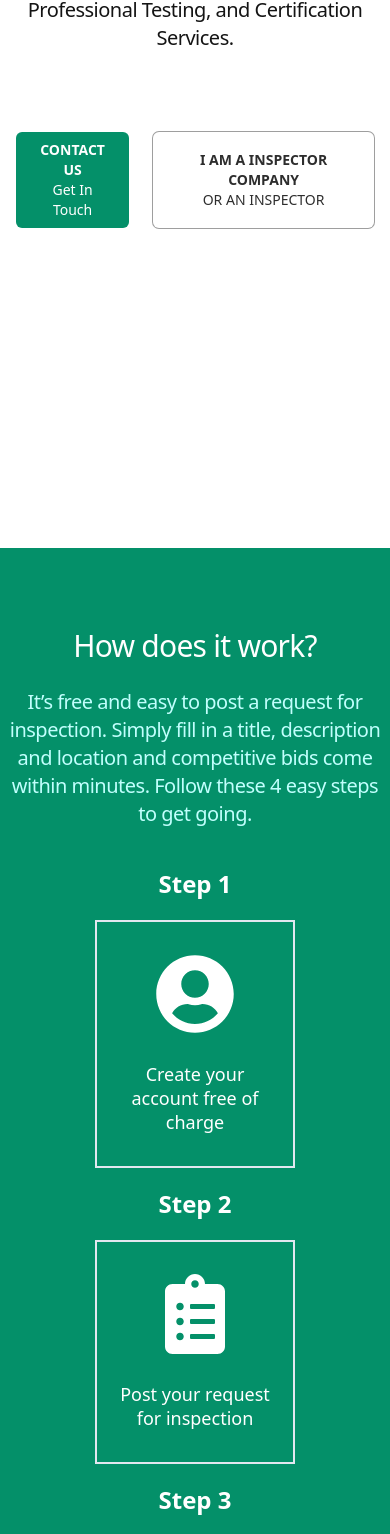
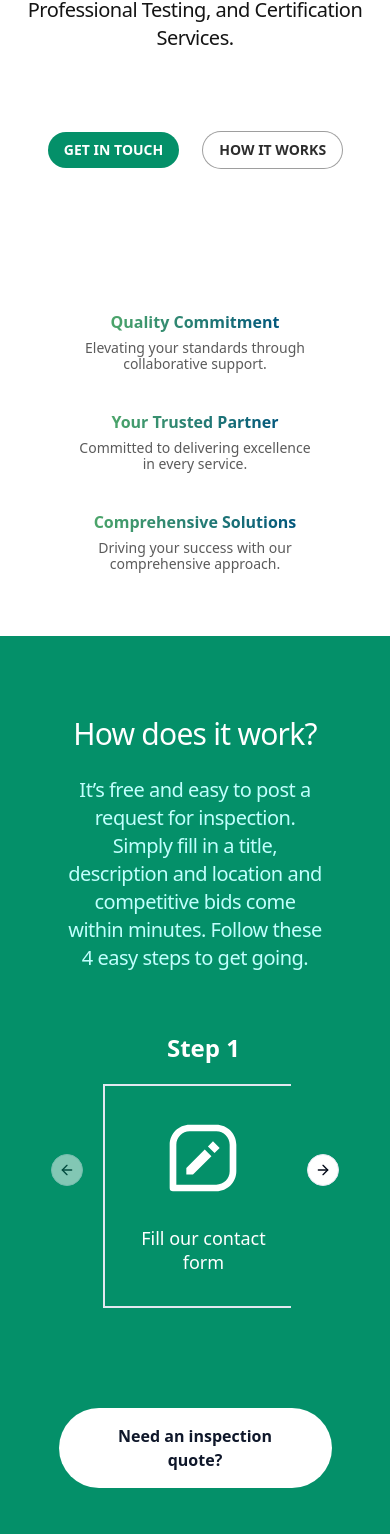
Before and after one commit to shubhamrawat090/solution-edge-website, a React (Vite) app: page / in a window 390 px wide. Shown: the part 412-1946 px from the top of the page. Built offline with nearby package versions, Linux system fonts and the light colour scheme; no server answers.

Commit message:
How does it work carousel, navbar responsive styles, hero cards

```diff
--- a/src/components/AdvantageCard.tsx
+++ b/src/components/AdvantageCard.tsx
@@ -17,7 +17,6 @@ const AdvantageCard = ({ heading, text, icon }: AdvantageCardProps) => {
   ] as React.ComponentType;
 
   if (!SelectedIcon) {
-    console.log(heading, icon);
     return <div>Icon not found</div>; // Handle the case where the icon is not found
   }
 
--- a/src/components/HeroSection.tsx
+++ b/src/components/HeroSection.tsx
@@ -1,12 +1,28 @@
-import { Link, useNavigate } from "react-router-dom";
-import { email } from "../constants/contact-info";
+import { useNavigate } from "react-router-dom";
 import { handleNavigation } from "../services/navigationService";
 
 const HeroSection = () => {
+  const subcardContent = [
+    {
+      id: "heroCard_1",
+      heading: "Quality Commitment",
+      text: "Elevating your standards through collaborative support.",
+    },
+    {
+      id: "heroCard_2",
+      heading: "Your Trusted Partner",
+      text: "Committed to delivering excellence in every service.",
+    },
+    {
+      id: "heroCard_3",
+      heading: "Comprehensive Solutions",
+      text: "Driving your success with our comprehensive approach.",
+    },
+  ];
   const navigate = useNavigate();
   return (
     <main className="min-h-[85vh]">
-      <div className="mx-auto max-w-7xl px-4 sm:px-6 lg:px-8 pb-80 pt-20 text-center lg:pt-32">
+      <div className="mx-auto max-w-7xl px-4 sm:px-6 lg:px-8 pb-16 pt-20 text-center lg:pt-32">
         <h1 className="mx-auto max-w-4xl font-display text-5xl font-medium tracking-tight text-pure-greys-900 sm:text-7xl">
           <span className="relative whitespace-nowrap text-caribbeangreen-400">
             <svg
@@ -25,22 +41,37 @@ const HeroSection = () => {
           Through On-Spot Inspections, Professional Testing, and Certification
           Services.
         </p>
-        <div className="mt-20 flex justify-center gap-x-6">
+        <div className="mt-20 flex items-center justify-center gap-x-6">
           <button
             onClick={() => handleNavigation(navigate, "contact-us")}
-            className="transition-all group inline-flex flex-col items-center justify-center rounded-md py-2 px-4 text-sm focus:outline-none focus-visible:outline-2 focus-visible:outline-offset-2 bg-caribbeangreen-400 text-white hover:bg-caribbeangreen-500"
+            className="transition-all group inline-flex flex-col items-center justify-center rounded-full py-2 px-4 text-sm focus:outline-none focus-visible:outline-2 focus-visible:outline-offset-2 bg-caribbeangreen-400 text-white hover:bg-caribbeangreen-500"
           >
-            <div className="font-semibold">CONTACT US</div>
-            <div className="font-normal">Get In Touch</div>
+            <div className="font-semibold">GET IN TOUCH</div>
           </button>
-          <Link
-            to={`mailto:${email}`}
-            target="_blank"
-            className="transition-all group inline-flex flex-col ring-1 items-center justify-center rounded-md py-2 px-4 text-sm focus:outline-none ring-pure-greys-200 text-pure-greys-700 hover:text-pure-greys-900 hover:ring-pure-greys-600 active:bg-pure-greys-25"
+          <button
+            onClick={() => handleNavigation(navigate, "howDoesItWork")}
+            className="transition-all group inline-flex flex-col ring-1 items-center justify-center rounded-full py-2 px-4 text-sm focus:outline-none ring-pure-greys-200 text-pure-greys-700 hover:text-pure-greys-900 hover:ring-pure-greys-600 active:bg-pure-greys-25"
           >
-            <div className="font-semibold">I AM A INSPECTOR COMPANY</div>
-            <div className="font-normal">OR AN INSPECTOR</div>
-          </Link>
+            <div className="font-semibold">HOW IT WORKS</div>
+          </button>
+        </div>
+
+        <div className="mt-36 lg:mt-38 flex flex-col gap-10 xs:gap-0 xs:flex-row xs:justify-center">
+          {subcardContent.map((item, index) => (
+            <div key={item.id} className="flex justify-center items-center">
+              <div className="flex flex-col justify-center items-center">
+                <h3 className="text-base sm:text-xl lg:text-2xl leading-5 font-bold bg-gradient-to-r from-[#4ca56a] to-[#03587d] bg-clip-text text-transparent">
+                  {item.heading}
+                </h3>
+                <p className="text-sm lg:text-base font-medium text-pure-greys-500 mt-2 leading-4 lg:leading-5 max-w-[30ch] text-center">
+                  {item.text}
+                </p>
+              </div>
+              {index < subcardContent.length - 1 && (
+                <div className="hidden xs:block w-[2px] h-[5rem] lg:h-[4rem] bg-[#56b35a] flex-grow-0 flex-shrink-0 mx-5 sm:mx-8 lg:mx-10"></div>
+              )}
+            </div>
+          ))}
         </div>
       </div>
     </main>
--- a/src/components/HowDoesItWork.tsx
+++ b/src/components/HowDoesItWork.tsx
@@ -1,13 +1,17 @@
-import { Link } from "react-router-dom";
+import { useNavigate } from "react-router-dom";
 import { processSteps, heading, subHeading } from "../constants/howDoesItWork";
 import Step from "./Step";
-import { email } from "../constants/contact-info";
+import { handleNavigation } from "@/services/navigationService";
+import {
+  Carousel,
+  CarouselContent,
+  CarouselItem,
+  CarouselNext,
+  CarouselPrevious,
+} from "@/components/ui/carousel";
 
 const HowDoesItWork = () => {
-  const handleMailTo = (e: React.MouseEvent<HTMLAnchorElement>) => {
-    e.preventDefault();
-    window.open(`mailto:${email}`, "_blank");
-  };
+  const navigate = useNavigate();
 
   return (
     <section
@@ -15,33 +19,43 @@ const HowDoesItWork = () => {
       aria-label="Working process explanation"
       className="relative overflow-hidden bg-caribbeangreen-400 pb-28 pt-20 sm:py-32 min-h-screen"
     >
-      <div className="max-w-2xl mx-auto text-center xl:max-w-[80%]">
-        <h2 className="font-medium text-3xl tracking-tight text-white sm:text-4xl md:text-5xl">
+      <div className="mx-auto text-center max-w-7xl w-[70%] sm:w-[75%]">
+        <h2 className="font-medium text-3xl tracking-tight text-center text-white sm:text-4xl md:text-5xl">
           {heading}
         </h2>
         <p className="max-w-[850px] px-2 mx-auto mt-6 text-xl text-center tracking-tight text-caribbeangreen-5">
           {subHeading}
         </p>
 
-        <div className="max-w-[80%] flex flex-wrap justify-around gap-5 mt-10 mx-auto">
-          {processSteps.map((step) => (
-            <Step
-              key={step.id}
-              title={step.title}
-              icon={step.icon}
-              text={step.text}
-            />
-          ))}
+        <div className="w-full flex flex-wrap justify-around gap-5 mt-10 mx-auto">
+          <Carousel
+            opts={{
+              align: "start",
+            }}
+            className="w-[70%] sm:w-[80%] md:w-[90%] lg:w-[95%] xl:w-full mx-auto"
+          >
+            <CarouselContent>
+              {processSteps.map((step) => (
+                <CarouselItem
+                  key={step.id}
+                  className="md:basis-1/3 lg:basis-1/4 p-5 mx-auto min-w-[15rem]"
+                >
+                  <Step title={step.title} icon={step.icon} text={step.text} />
+                </CarouselItem>
+              ))}
+            </CarouselContent>
+            <CarouselPrevious className="mr-2" />
+            <CarouselNext />
+          </Carousel>
         </div>
 
-        <div>
-          <Link
-            to="#"
+        <div className="flex justify-center">
+          <button
             className="group cursor-pointer inline-flex items-center justify-center rounded-full py-4 px-8 text-md font-semibold focus:outline-none focus-visible:outline-2 focus-visible:outline-offset-2 bg-white text-slate-900 hover:bg-caribbeangreen-5 active:bg-caribbeangreen-25 active:text-slate-600 focus-visible:outline-white mt-20"
-            onClick={handleMailTo}
+            onClick={() => handleNavigation(navigate, "contact-us")}
           >
-            Need and inspection quote?
-          </Link>
+            Need an inspection quote?
+          </button>
         </div>
       </div>
     </section>
--- a/src/components/Step.tsx
+++ b/src/components/Step.tsx
@@ -1,9 +1,4 @@
-import { FaIcons } from "../utils/iconUtils";
-
-// Utility function to validate the icon name
-const isValidIcon = (icon: string): icon is keyof typeof FaIcons => {
-  return icon in FaIcons;
-};
+import * as Icons from "../utils/iconUtils";
 
 interface StepProps {
   title: string;
@@ -12,18 +7,21 @@ interface StepProps {
 }
 
 const Step = ({ title, icon, text }: StepProps) => {
-  if (!isValidIcon(icon)) {
-    // Handle invalid icon here
-    return <div>Invalid Icon</div>;
+  const iconPkgName = icon.substring(0, 2) + "Icons";
+  const iconPkg = Icons[iconPkgName as keyof typeof Icons];
+  const SelectedIcon = iconPkg[
+    icon as keyof typeof iconPkg
+  ] as React.ComponentType;
+
+  if (!SelectedIcon) {
+    return <div>Icon not found</div>; // Handle the case where the icon is not found
   }
 
-  const SelectedIcon = FaIcons[icon as keyof typeof FaIcons]; // Type assertion to access Icons object
-
   return (
-    <div className="flex flex-col cursor-pointer">
+    <div className="flex flex-col cursor-pointer w-full h-full text-center">
       <p className="text-white text-2xl font-semibold">{title}</p>
-      <div className="transition-colors flex flex-col gap-7 justify-center items-center border-2 text-white px-4 py-8 w-[200px] mt-5 flex-1 hover:text-caribbeangreen-400 hover:bg-white focus:text-caribbeangreen-400 focus:bg-white">
-        <SelectedIcon className="text-[5rem]" />
+      <div className="transition-colors flex flex-col gap-7 justify-center items-center border-2 text-white px-4 py-8 mt-5 flex-1 hover:text-caribbeangreen-400 hover:bg-white focus:text-caribbeangreen-400 focus:bg-white text-[5rem] flex-grow-1">
+        <SelectedIcon />
         <p className="text-lg/6 font-medium">{text}</p>
       </div>
     </div>
--- a/src/constants/howDoesItWork.ts
+++ b/src/constants/howDoesItWork.ts
@@ -2,26 +2,44 @@ export const processSteps = [
   {
     id: 1,
     title: "Step 1",
-    text: "Create your account free of charge",
-    icon: "FaUserCircle",
+    text: "Fill our contact form",
+    icon: "BiMessageSquareEdit",
   },
   {
     id: 2,
     title: "Step 2",
-    text: "Post your request for inspection",
-    icon: "FaClipboardList",
+    text: "Share your needs",
+    icon: "BiCommentDetail",
   },
   {
     id: 3,
     title: "Step 3",
-    text: "View the offers and select the best deal",
-    icon: "FaHandshake",
+    text: "Review tailored offers",
+    icon: "BiListCheck",
   },
   {
     id: 4,
     title: "Step 4",
-    text: "Pay safely online, and view your report",
-    icon: "FaCreditCard",
+    text: "Select best solution",
+    icon: "BiSelectMultiple",
+  },
+  {
+    id: 5,
+    title: "Step 5",
+    text: "Finalize payment terms",
+    icon: "BiMoney",
+  },
+  {
+    id: 6,
+    title: "Step 6",
+    text: "Access detailed reports",
+    icon: "AiFillFileText",
+  },
+  {
+    id: 7,
+    title: "Step 7",
+    text: "Receive ongoing support",
+    icon: "BiSupport",
   },
 ];
 
--- a/src/constants/links.ts
+++ b/src/constants/links.ts
@@ -1,4 +1,14 @@
-export const navlinks = [
+export type navlinkType = {
+  id: number;
+  label: string;
+  to: string;
+  links: {
+    id: string;
+    label: string;
+  }[];
+};
+
+export const navlinks: navlinkType[] = [
   {
     id: 1,
     label: "Inspection",
--- a/src/utils/iconUtils.ts
+++ b/src/utils/iconUtils.ts
@@ -4,5 +4,18 @@ import * as BsIcons from "react-icons/bs";
 import * as GiIcons from "react-icons/gi";
 import * as MdIcons from "react-icons/md";
 import * as RiIcons from "react-icons/ri";
+import * as SiIcons from "react-icons/si";
+import * as BiIcons from "react-icons/bi";
+import * as AiIcons from "react-icons/ai";
 
-export { FaIcons, IoIcons, BsIcons, GiIcons, MdIcons, RiIcons };
+export {
+  FaIcons,
+  IoIcons,
+  BsIcons,
+  GiIcons,
+  MdIcons,
+  RiIcons,
+  SiIcons,
+  BiIcons,
+  AiIcons,
+};
--- a/tailwind.config.js
+++ b/tailwind.config.js
@@ -16,12 +16,12 @@ export default {
     container: {
       center: true,
       padding: "2rem",
+    },
+    extend: {
       screens: {
         xs: "475px",
         "2xl": "1400px",
       },
-    },
-    extend: {
       colors: {
         white: "#fff",
         black: "#000",
@@ -53,20 +53,6 @@ export default {
           700: "#032833",
           800: "#01212A",
           900: "#001B22",
-        },
-        blue: {
-          5: "#EAF5FF",
-          25: "#B4DAEC",
-          50: "#7EC0D9",
-          100: "#47A5C5",
-          200: "#118AB2",
-          300: "#0F7A9D",
-          400: "#0C6A87",
-          500: "#0A5A72",
-          600: "#074B5D",
-          700: "#053B48",
-          800: "#022B32",
-          900: "#001B1D",
         },
         caribbeangreen: {
           5: "#C1FFFD",
```
Also changed, not shown: src/components/NavLinks.tsx (+24 -5 lines).
